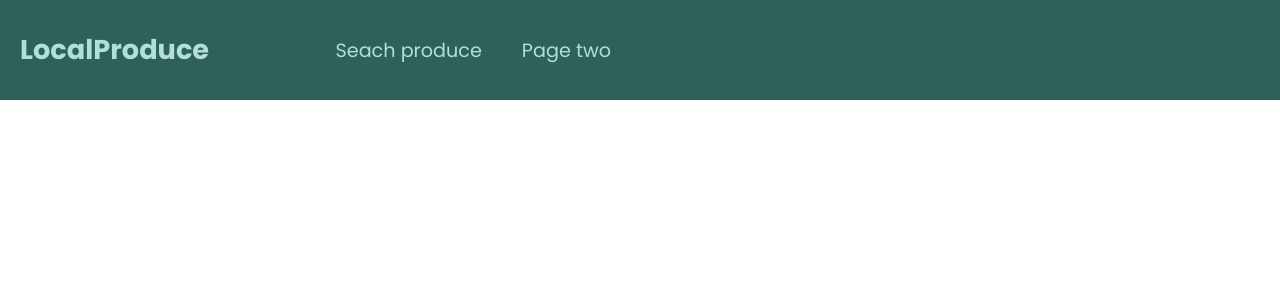
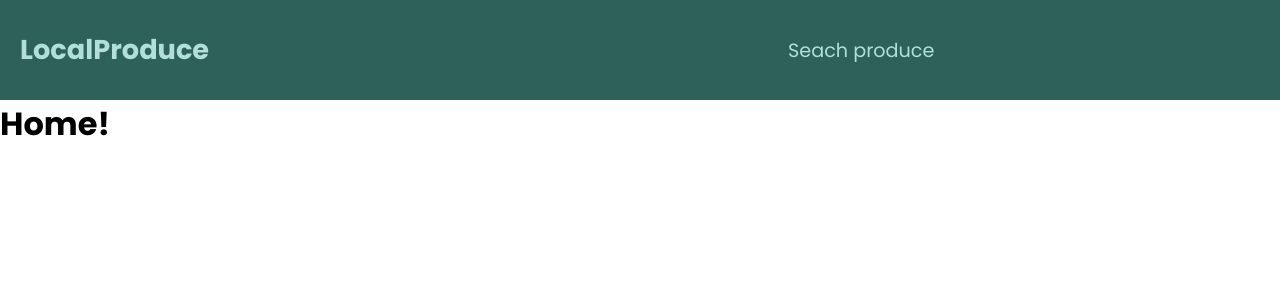
Before and after one commit to asaber123/localproduceReact, a React (Create React App) app: page / in a window 1280 px wide. Shown: the top 300 px of the page. Built offline with nearby package versions, Linux system fonts and the light colour scheme.

Commit message:
fixed routing

```diff
--- a/package.json
+++ b/package.json
@@ -14,6 +14,8 @@
     "react": "^17.0.2",
     "react-dom": "^17.0.2",
     "react-icons": "^4.3.1",
+    "react-router": "^6.2.2",
+    "react-router-dom": "^5.3.0",
     "react-scripts": "5.0.0",
     "typescript": "^4.6.2",
     "web-vitals": "^2.1.4"
@@ -41,5 +43,8 @@
       "last 1 firefox version",
       "last 1 safari version"
     ]
+  },
+  "devDependencies": {
+    "@types/react-router-dom": "^5.3.3"
   }
 }
--- a/src/App.tsx
+++ b/src/App.tsx
@@ -1,9 +1,19 @@
 import { useState } from 'react';
-import Header from './components/Header';
+import { BrowserRouter as Router, Switch, Route } from 'react-router-dom';
+import Header from './components/header/Header';
+import Home from './pages/home/Home';
+import Search from './pages/search/Search';
 
 function App() {
   return (
-    <Header/>
+    <Router>
+      <Header />
+      <Switch>
+        <Route path="/"> <Home/></Route>
+        <Route path="/search"> <Search/></Route>
+      </Switch>
+    </Router>
+
   );
 }
 
--- a/src/components/Header.tsx
+++ b/src/components/header/Header.tsx
@@ -1,5 +1,6 @@
 import React from 'react';
 import {useState} from 'react';
+import { Link } from 'react-router-dom';
 
 import { BiMenu } from 'react-icons/bi';
 import { AiOutlineClose } from 'react-icons/ai';
@@ -17,12 +18,10 @@ const Header = () => {
 
                 <nav className={`nav ${menuOpen? "isMenu" :""}`}>
                     <ul>
-                        <li>
-                            <a href="/">Seach produce</a>
-                        </li>
-                        <li>
-                            <a href="/">Page two</a>
-                        </li>
+                    <Link to='/s' >
+                            <li>Seach produce</li>
+                    </Link>
+
 
                     </ul>
                 </nav>
--- a/src/styles/_header.scss
+++ b/src/components/header/header.scss
@@ -1,5 +1,5 @@
 //Importing variables
-@import "./variables.scss";
+@import "../../styles/variables";
 
 
 .header{
@@ -26,7 +26,7 @@
         }
         .nav{
             position: absolute;
-
+            right: 40%;
 
             @include phone{
                 display: flex;
@@ -45,12 +45,13 @@
                 }
 
             ul{
+
                 list-style: none;
                 display: flex;
                 flex-direction: row;
+                justify-content: flex-end;
                 align-items: center;
                 color: black;
-                justify-content: space-between;
                 font-size: 1.2em;
                 padding: 0;
 
--- /dev/null
+++ b/src/pages/home/Home.tsx
@@ -0,0 +1,10 @@
+import * as React from "react";
+import {useHistory} from "react-router-dom";
+
+function Home () {
+    return(
+        <h1>Home!</h1>
+    );
+
+}
+export default Home;
--- /dev/null
+++ b/src/pages/home/home.scss
@@ -0,0 +1,2 @@
+//Importing variables
+@import "../../styles/variables";
--- /dev/null
+++ b/src/pages/search/Search.tsx
@@ -0,0 +1,10 @@
+import * as React from "react";
+import {useHistory} from "react-router-dom";
+
+function Search () {
+    return(
+        <h1>Search!</h1>
+    );
+
+}
+export default Search;
--- /dev/null
+++ b/src/pages/search/search.scss
@@ -0,0 +1,2 @@
+//Importing variables
+@import "../../styles/variables";
--- a/src/styles/style.scss
+++ b/src/styles/style.scss
@@ -1,5 +1,5 @@
 @import "./variables.scss";
-@import"./header.scss";
+@import"../components/header/header.scss";
 
 //Mixins
 @mixin small-phone {
```
Also changed, not shown: 1 other file (tests, documents, lock files or other folders).
